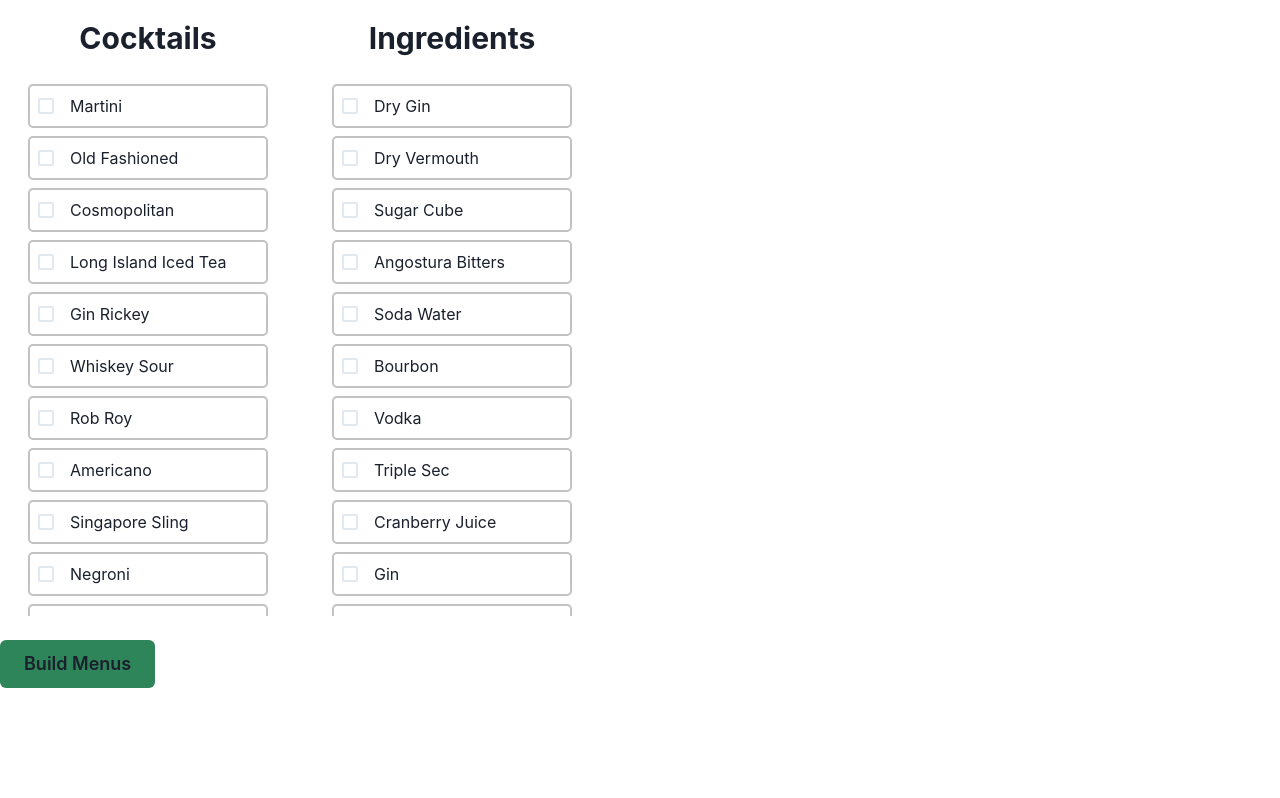
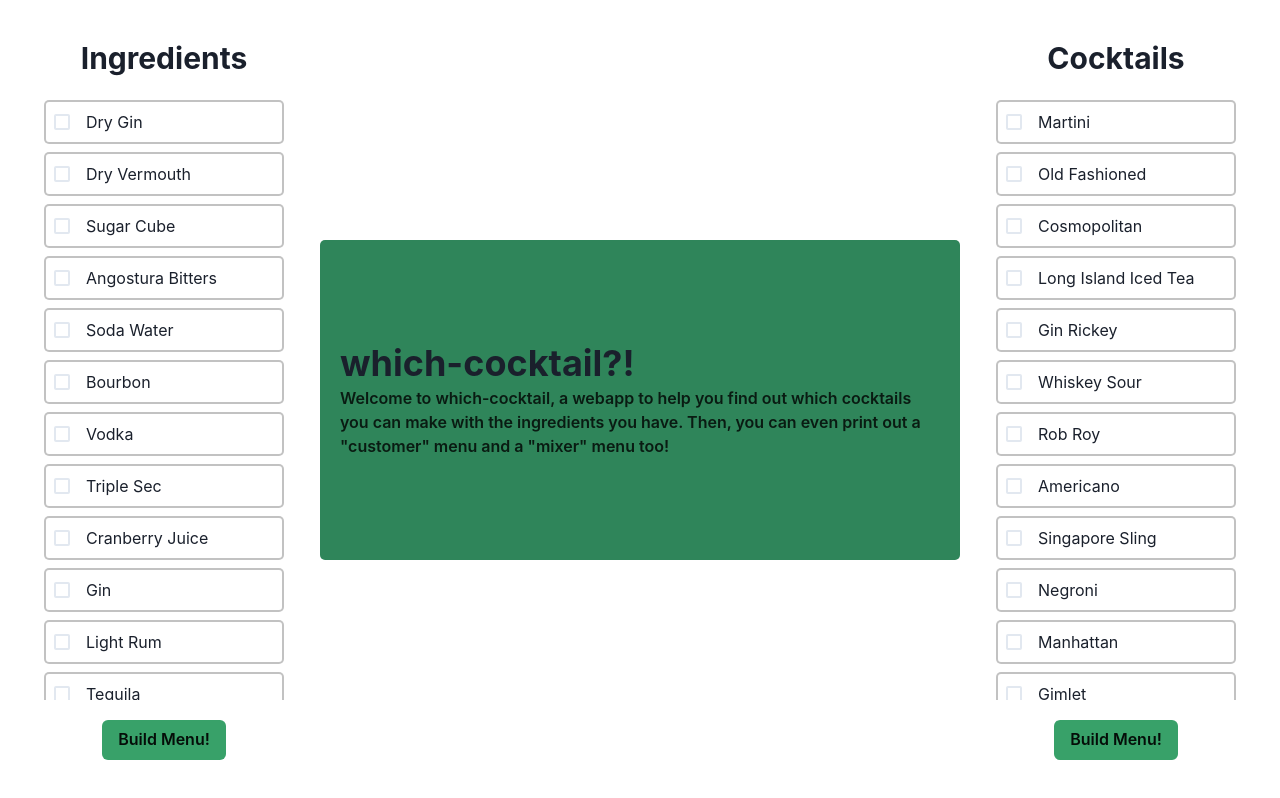
Before and after one commit to danielsamet/which-cocktail, a React (Create React App) app: page / in a window 1280 px wide. Built offline with nearby package versions, Linux system fonts and the light colour scheme.

Commit message:
temp commit :|

```diff
--- a/src/App.tsx
+++ b/src/App.tsx
@@ -1,4 +1,4 @@
-import { Button, ChakraProvider, HStack, theme } from "@chakra-ui/react";
+import { Box, ChakraProvider, Heading, Text, theme } from "@chakra-ui/react";
 import { BoxOptionsSelector } from "./Components/BoxOptionsSelector";
 import { cocktails } from "./cocktails";
 
@@ -8,17 +8,48 @@ export const App = () => {
     .map((ingredient) => ingredient.ingredients)
     .flat()
     .filter((value, index, self) => self.indexOf(value) === index);
-  console.log(ingredients);
 
   return (
     <ChakraProvider theme={theme}>
-      <HStack>
-        <BoxOptionsSelector title={"Cocktails"} items={cocktailNames} />
-        <BoxOptionsSelector title={"Ingredients"} items={ingredients} />
-      </HStack>
-      <Button bg={"green.600"} size={"lg"}>
-        Build Menus
-      </Button>
+      <Box
+        height={"100vh"}
+        p={5}
+        display={"flex"}
+        justifyContent={"space-between"}
+      >
+        <BoxOptionsSelector
+          title={"Ingredients"}
+          items={ingredients}
+          height={"100%"}
+        />
+
+        <Box height={"100%"} display={"flex"} alignItems={"center"}>
+          <Box
+            height={"20em"}
+            width={"40em"}
+            display={"flex"}
+            flexDirection={"column"}
+            justifyContent={"center"}
+            bg={"green.600"}
+            p={5}
+            borderRadius={5}
+          >
+            <Heading>which-cocktail?!</Heading>
+
+            <Text color={"blackAlpha.800"} fontWeight={"semibold"}>
+              Welcome to which-cocktail, a webapp to help you find out which
+              cocktails you can make with the ingredients you have. Then, you
+              can even print out a "customer" menu and a "mixer" menu too!
+            </Text>
+          </Box>
+        </Box>
+
+        <BoxOptionsSelector
+          title={"Cocktails"}
+          items={cocktailNames}
+          height={"100%"}
+        />
+      </Box>
     </ChakraProvider>
   );
 };
--- a/src/Components/BoxOption.tsx
+++ b/src/Components/BoxOption.tsx
@@ -12,7 +12,7 @@ export const BoxOption = ({
   const [isChecked, setIsChecked] = useState<boolean>(selected);
   return (
     <Box
-      m={2}
+      m={1}
       p={2}
       w={"15em"}
       border={"2px"}
--- a/src/Components/BoxOptionsSelector.tsx
+++ b/src/Components/BoxOptionsSelector.tsx
@@ -1,4 +1,4 @@
-import { Box, BoxProps, Heading } from "@chakra-ui/react";
+import { Box, BoxProps, Button, Heading } from "@chakra-ui/react";
 import React from "react";
 import { BoxOption } from "./BoxOption";
 
@@ -12,16 +12,37 @@ export const BoxOptionsSelector = ({
   height?: BoxProps["height"];
 }) => {
   return (
-    <Box p={5} bg={"whiteAlpha.200"} w={"fit-content"} height={height}>
+    <Box
+      p={5}
+      bg={"whiteAlpha.200"}
+      w={"fit-content"}
+      height={height}
+      borderRadius={5}
+      display={"flex"}
+      flexDirection={"column"}
+    >
       <Heading size={"lg"} textAlign={"center"}>
         {title}
       </Heading>
 
-      <Box overflowY={"auto"} overflowX="hidden" height={"90%"} mt={5}>
+      <Box
+        overflowY={"auto"}
+        overflowX="hidden"
+        display={"flex"}
+        flexGrow={1}
+        flexDirection={"column"}
+        mt={5}
+      >
         {items.map((item) => (
           <BoxOption name={item} />
         ))}
       </Box>
+
+      <Box display={"flex"} justifyContent={"center"} pt={5}>
+        <Button bg={"green.500"} color={"blackAlpha.900"}>
+          Build Menu!
+        </Button>
+      </Box>
     </Box>
   );
 };
```
